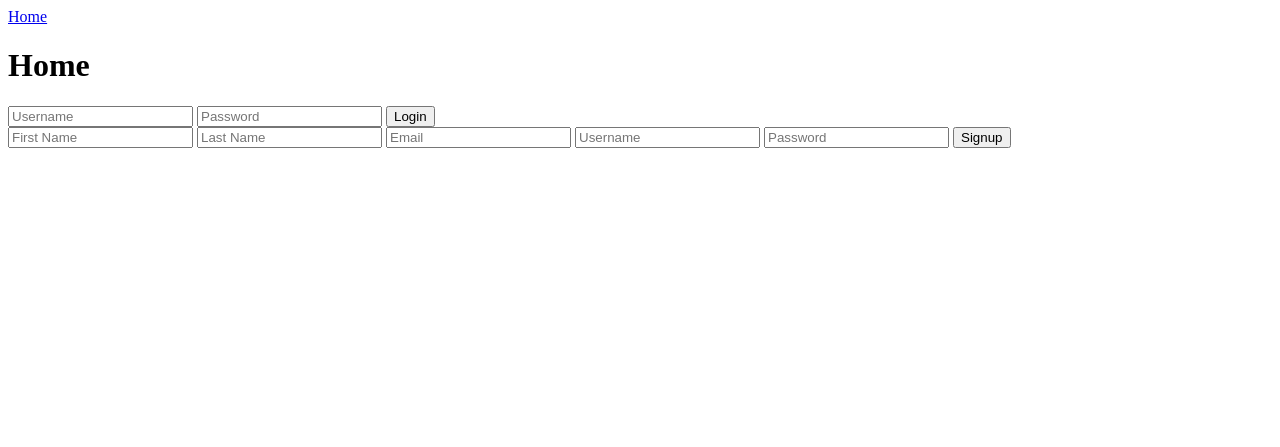
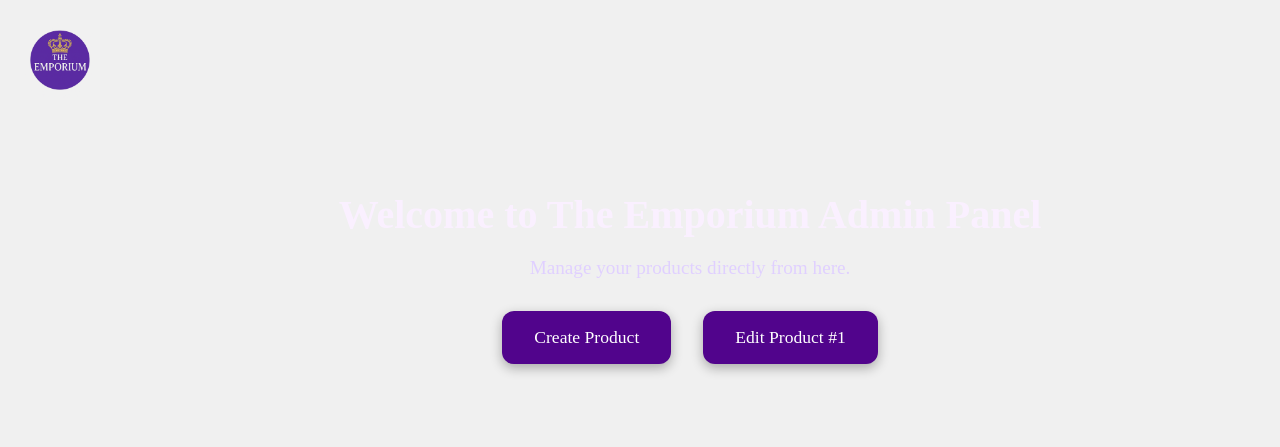
Before and after one commit to RWeber-GHub/CSET180Final, a Flask app: page / in a window 1280 px wide. Shown: the top 447 px of the page. Run offline with Flask 3, Linux system fonts and the light colour scheme; parts of the project's set-up code (start-up, migrations or seed data) failed here and were passed over.

Commit message:
Done working for tonight, got good start on create, edit and delete, also started on HTML/CSS stylization

```diff
--- /dev/null
+++ b/db.py
@@ -0,0 +1,4 @@
+from sqlalchemy import create_engine
+conn_str = 'mysql://root:cset155@localhost/ecomdb'
+engine = create_engine(conn_str, echo=True)
+conn = engine.connect()
--- a/main.py
+++ b/main.py
@@ -1,7 +1,10 @@
 from flask import Flask, render_template, request, redirect, url_for, session, flash, Blueprint
 from sqlalchemy import create_engine, text
+from db import engine
+from db import conn
 from home import home_bp
 from users import user_bp
+from products import products_bp
 import logging
 import random
 import string
@@ -11,14 +14,12 @@
 app.secret_key = 'your_secret_key'
 app.register_blueprint(home_bp, url_prefix='/home')
 app.register_blueprint(user_bp, url_prefix='/userview')
+app.register_blueprint(products_bp, url_prefix='/products')
 
-conn_str = 'mysql://root:cset155@localhost/ecomdb'
-engine = create_engine(conn_str, echo=True)
-conn = engine.connect()
 
 @app.route('/')
 def index():
-    return render_template('home.html')
+    return render_template('index.html')
 
 @app.route('/base')
 def base():
--- a/tempCodeRunnerFile.py
+++ /dev/null
@@ -1,3 +0,0 @@
-conn_str ='mysql://root:cset155@localhost/ecomdb'
-engine = create_engine(conn_str, echo=True)
-conn = engine.connect()
--- a/templates/base.html
+++ b/templates/base.html
@@ -1,13 +1,78 @@
 <!DOCTYPE html>
 <html lang="en">
 <head>
-    <meta charset="UTF-8">
-    <meta name="viewport" content="width=device-width, initial-scale=1.0">
-    <title>The Emporium</title>
-    <link rel="stylesheet" href="{{ url_for('static', filename='styles/styles.css') }}">
+  <meta charset="UTF-8" />
+  <meta name="viewport" content="width=device-width, initial-scale=1.0"/>
+  <title>{% block title %}My Website{% endblock %}</title>
+  <style>
+    body {
+      margin: 0;
+      overflow: hidden;
+      background-color: #51048c;
+      transition: background-color 1s ease-in-out;
+    }
+
+    .logo {
+      position: fixed;
+      top: 50%;
+      left: 50%;
+      transform: translate(-50%, -50%);
+      width: 250px;
+      height: 250px;
+      transition: all 1s ease-in-out;
+      z-index: 10;
+    }
+
+    .logo.slide-up {
+      top: 20px;
+      left: 20px;
+      transform: translate(0, 0);
+      width: 80px;
+      height: 80px;
+    }
+
+    .content {
+      opacity: 0;
+      transition: opacity 1s ease-in-out;
+      padding: 100px 20px 20px 120px;
+    }
+
+    .content.visible {
+      opacity: 1;
+    }
+
+    body.bg-fade {
+      background-color: #f0f0f0;
+    }
+  </style>
+  {% block head %}{% endblock %}
 </head>
 <body>
-    {% block content %}{% endblock %}
+
+  <img src="{{ url_for('static', filename='images/logo.png') }}" alt="Logo" class="logo" id="logo" />
+
+
+  <div class="content" id="content">
+    {% block content %}
+    {% endblock %}
+  </div>
+
+  <script>
+    window.addEventListener("load", () => {
+      const logo = document.getElementById("logo");
+      const content = document.getElementById("content");
+      const body = document.body;
+
+      setTimeout(() => {
+        logo.classList.add("slide-up");
+        body.classList.add("bg-fade");
+
+        setTimeout(() => {
+          content.classList.add("visible");
+        }, 1000);
+      }, 1500);
+    });
+  </script>
+  {% block scripts %}{% endblock %}
 </body>
-
 </html>
--- a/templates/index.html
+++ b/templates/index.html
@@ -1,10 +1,56 @@
 {% extends "base.html" %}
 {% block content %}
-    <div class="container">
-        <header>
-        </header>
-        <nav class="nav-links">
+<style>
+  .container {
+    text-align: center;
+    padding: 4rem 1rem;
+    color: white;
+  }
 
-        </nav>
-    </div>
+  .nav-links {
+    display: flex;
+    justify-content: center;
+    gap: 2rem;
+    margin-top: 2rem;
+  }
+
+  .nav-links a {
+    background-color: #51048c;
+    padding: 1rem 2rem;
+    border-radius: 12px;
+    color: white;
+    text-decoration: none;
+    font-size: 1.1rem;
+    box-shadow: 0 4px 12px rgba(0, 0, 0, 0.3);
+    transition: background-color 0.3s, transform 0.2s;
+  }
+
+  .nav-links a:hover {
+    background-color: #732ac1;
+    transform: translateY(-3px);
+  }
+
+  header h1 {
+    font-size: 2.5rem;
+    margin-bottom: 1rem;
+    color: #faf0ff;
+  }
+
+  header p {
+    font-size: 1.2rem;
+    color: #e0d0ff;
+  }
+</style>
+
+<div class="container">
+  <header>
+    <h1>Welcome to The Emporium Admin Panel</h1>
+    <p>Manage your products directly from here.</p>
+  </header>
+
+  <nav class="nav-links">
+    <a href="{{ url_for('products.create_product') }}">Create Product</a>
+    <a href="{{ url_for('products.edit_product', product_id=1) }}">Edit Product #1</a>
+  </nav>
+</div>
 {% endblock %}
--- a/users.py
+++ b/users.py
@@ -12,5 +12,6 @@
     temp = session['type'] = 1
     return render_template('userview.html', temp=temp)
 
-@user_bp.route('/addItem')
-def addItem():
+@user_bp.route('/login')
+def login():
+    return render_template('index.html')
```
Also changed, not shown: products.py (added, +93 -0 lines), templates/create_product.html (added, +59 -0 lines), templates/edit_product.html (added, +59 -0 lines).
